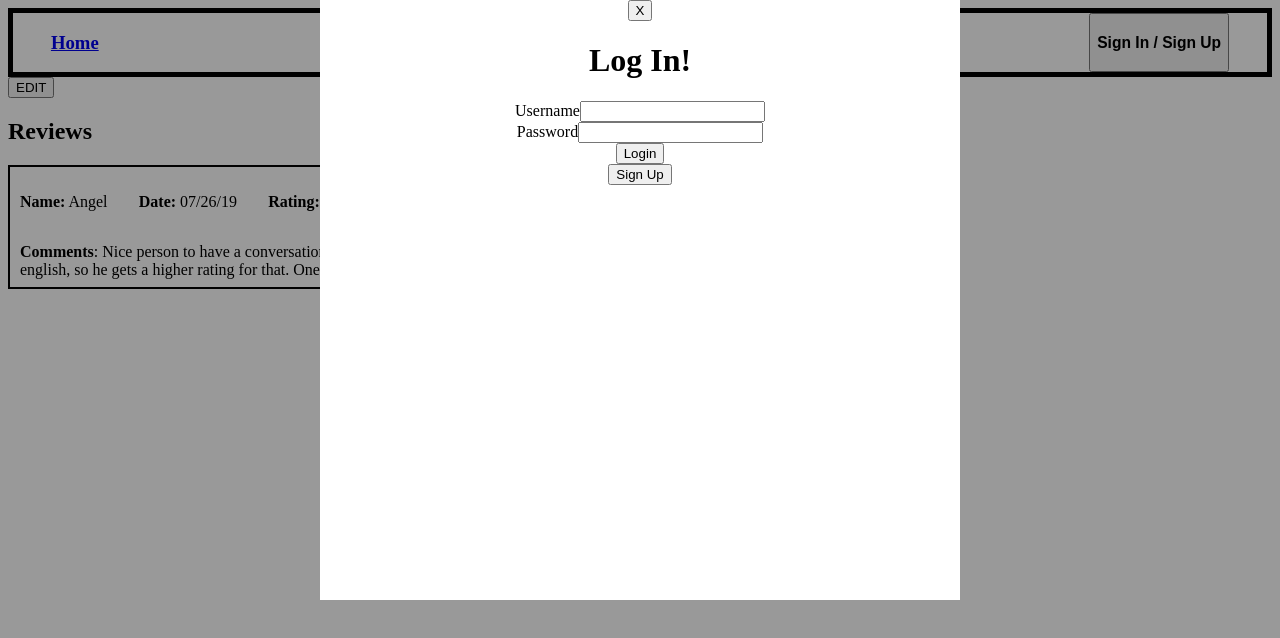
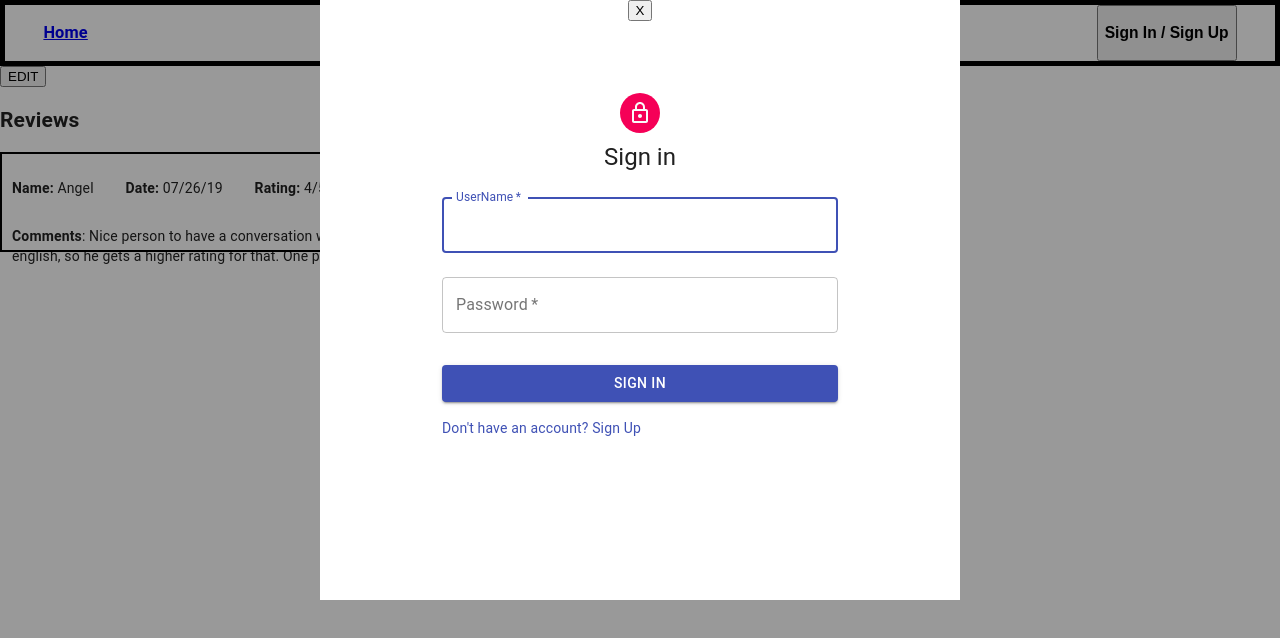
Before and after one commit to AngelEvelyn/Lang-Chat, a React app: page /profile in a window 1280 px wide. Both pictures are taken after a click on the button "Sign In / Sign Up". Shown: the top 638 px of the page. Built offline with nearby package versions, Linux system fonts and the light colour scheme; the HTML template or start-up script is replaced by a standard one.

Commit message:
update signin/up with material ui

```diff
--- a/client/Components/AuthModalContent.jsx
+++ b/client/Components/AuthModalContent.jsx
@@ -3,13 +3,16 @@ import styled from 'styled-components';
 
 import Login from './Login';
 import SignUp from './SignUp';
+import Test from './Test';
 
 function AuthModalContent({ setAuthModal }) {
   const [willSignUp, setWillSignUp] = useState(false)
   return (
     <Styled>
       <button onClick={() => setAuthModal(false)}>X</button>
-      {willSignUp ? <SignUp setAuthModal={setAuthModal} /> : <Login setAuthModal={setAuthModal} setWillSignUp={setWillSignUp} />}
+      {willSignUp ? <SignUp setAuthModal={setAuthModal} /> : <Test setAuthModal={setAuthModal} setWillSignUp={setWillSignUp} />}
+      {/* <Login setAuthModal={setAuthModal} setWillSignUp={setWillSignUp} /> */}
+
     </Styled>
   )
 }
--- a/client/Components/SignUp.jsx
+++ b/client/Components/SignUp.jsx
@@ -1,81 +1,272 @@
-import React, { useState, useContext } from 'react';
+import React, { useState, useContext, useRef } from 'react';
 import styled from 'styled-components';
 import axios from 'axios';
 
+//material ui dependencies
+import Avatar from '@material-ui/core/Avatar';
+import Button from '@material-ui/core/Button';
+import CssBaseline from '@material-ui/core/CssBaseline';
+import TextField from '@material-ui/core/TextField';
+import Grid from '@material-ui/core/Grid';
+import LockOutlinedIcon from '@material-ui/icons/LockOutlined';
+import Typography from '@material-ui/core/Typography';
+import { makeStyles } from '@material-ui/core/styles';
+import Container from '@material-ui/core/Container';
+
+
 function SignUp({ setAuthModal }) {
-  const [username, setUserName] = useState('')
-  const [email, setEmail] = useState('')
-  const [password1, setPassword1] = useState('')
-  const [password2, setPassword2] = useState('')
-  const [pictureUrl, setPicUrl] = useState('')
-  const [aboutMe, setAboutMe] = useState('')
+  const classes = useStyles();
+  const [values, setValues] = useState({
+    username: '',
+    email: '',
+    password: '',
+    aboutMe: '',
+  })
+  const file = useRef(null)
 
   const handleSubmit = (e) => {
     e.preventDefault()
+    console.log(values)
+    console.log(file.current.files[0])
 
-    console.log(username);
-    console.log(email);
-    console.log(password1);
-    console.log(password2);
-    console.log(pictureUrl);
-    console.log(aboutMe);
+    let formData = new FormData();
+    formData.append('file', file.current.files[0]);
 
-    axios.post('/api/auth/signup', {
-      username,
-      email,
-      pictureUrl,
-      aboutMe,
-      password: password1
-    })
-      .then(data => {
-        console.log(data)
-      })
-      .catch(err => console.log(err))
+    // fetch('/api/upload', {
+    //   method: 'POST',
+    //   body: formData
+    // })
+    //   .then(res => res.json())
+    //   .then(imgURL => {
+    //     let data = {
+    //       user_id: this.props.userInfo.user_id,
+    //       item_name: this.props.formControls.itemName,
+    //       description: this.props.formControls.description,
+    //       pic_url: imgURL
+    //     };
+    //     console.log('about to emit message');
+    //     fetch('/api/items', {
+    //       method: 'POST',
+    //       headers: {
+    //         'Content-Type': 'application/json'
+    //       },
+    //       body: JSON.stringify(data)
+    //     })
+    //       .then(res => res.json())
+    //       .then(parsedData => {
+    //         socket.emit('addedItemFromClient', 'someone added an item! ');
+    //         this.props.exitSell();
+    //       }); //exits sell modal
+    //   })
+    //   .catch(err => console.log(err));
+  }
 
-    setAuthModal(false)
-  }
+  const handleChange = name => event => {
+    setValues({ ...values, [name]: event.target.value });
+  };
+
   return (
-    <>
-      <h1>SIGN UP!</h1>
-
-      <form name="form" onSubmit={handleSubmit}>
-        <div className='userNameDiv'>
-          <label htmlFor="username">Username</label>
-          <input type="text" className="form-control" name="username" value={username} onChange={(e) => setUserName(e.target.value)} />
-        </div>
-
-        <div className='emailDiv'>
-          <label htmlFor="email">Email</label>
-          <input type="email" className="form-control" name="email" value={email} onChange={(e) => setEmail(e.target.value)} />
-        </div>
-
-        <div className='password1Div'>
-          <label htmlFor="password1">Password1</label>
-          <input type="password" className="form-control" name="password1" value={password1} onChange={(e) => setPassword1(e.target.value)} />
-        </div>
-
-        <div className='password2Div'>
-          <label htmlFor="password2">Password2</label>
-          <input type="password" className="form-control" name="password2" value={password2} onChange={(e) => setPassword2(e.target.value)} />
-        </div>
-
-        <div className='picUrlDiv'>
-          <label htmlFor="picUrl">Pic Url</label>
-          <input type="text" className="form-control" name="picUrl" value={pictureUrl} onChange={(e) => setPicUrl(e.target.value)} />
-        </div>
-
-        <div className='aboutMeDiv'>
-          <label htmlFor="aboutMe">About Me</label>
-          <textarea name="aboutMe" cols="30" rows="5" value={aboutMe} onChange={e => setAboutMe(e.target.value)}></textarea>
-        </div>
-
-        <div className="loginButton">
-          <button className="btn btn-primary">SignUp</button>
-        </div>
-
-      </form>
-    </>
-  )
+    <Container component="main" maxWidth="xs">
+      <CssBaseline />
+      <div className={classes.paper}>
+        <Avatar className={classes.avatar}>
+          <LockOutlinedIcon />
+        </Avatar>
+        <Typography component="h1" variant="h5">
+          Sign up
+        </Typography>
+        <form className={classes.form} noValidate>
+          <Grid container spacing={2}>
+            <Grid item xs={12} sm={6}>
+              <TextField
+                autoComplete="username"
+                name="username"
+                variant="outlined"
+                required
+                fullWidth
+                id="username"
+                label="Username"
+                autoFocus
+                onChange={handleChange('username')}
+              />
+            </Grid>
+            <Grid item xs={12} sm={6}>
+              <TextField
+                variant="outlined"
+                required
+                fullWidth
+                id="password"
+                label="Password"
+                name="password"
+                autoComplete="password"
+                type="password"
+                onChange={handleChange('password')}
+              />
+            </Grid>
+            <Grid item xs={12}>
+              <TextField
+                variant="outlined"
+                required
+                fullWidth
+                id="email"
+                label="Email Address"
+                name="email"
+                autoComplete="email"
+                onChange={handleChange('email')}
+              />
+            </Grid>
+            <Grid item xs={12}>
+              <TextField
+                variant="outlined"
+                required
+                fullWidth
+                name="aboutme"
+                label="About Me"
+                id="aboutMe"
+                type="textArea"
+                autoComplete="aboutMe"
+                onChange={handleChange('aboutMe')}
+              />
+            </Grid>
+            <Grid item xs={12}>
+              <input
+                accept="image/*"
+                className={classes.input}
+                // style={{ display: 'none' }}
+                id="raised-button-file"
+                multiple
+                type="file"
+                ref={file}
+              />
+              <label id='uploadphotolabel' htmlFor="raised-button-file">
+                {/* <Button variant="raised" component="span" className={classes.button}>
+                  Upload
+                 </Button> */}
+                Upload Profile Photo
+              </label>
+            </Grid>
+          </Grid>
+          <Button
+            type="submit"
+            fullWidth
+            variant="contained"
+            color="primary"
+            className={classes.submit}
+            onClick={handleSubmit}
+          >
+            Sign Up
+          </Button>
+        </form>
+      </div>
+    </Container>
+  );
 }
 
+
+const useStyles = makeStyles(theme => ({
+  '@global': {
+    body: {
+      backgroundColor: theme.palette.common.white,
+    },
+  },
+  uploadphotolabel: {
+    color: 'grey',
+  },
+  paper: {
+    marginTop: theme.spacing(2),
+    display: 'flex',
+    flexDirection: 'column',
+    alignItems: 'center',
+  },
+  avatar: {
+    margin: theme.spacing(1),
+    backgroundColor: theme.palette.secondary.main,
+  },
+  form: {
+    width: '100%', // Fix IE 11 issue.
+    marginTop: theme.spacing(3),
+  },
+  submit: {
+    margin: theme.spacing(3, 0, 2),
+  },
+}));
+
+
+
+
+// const [username, setUserName] = useState('')
+// const [email, setEmail] = useState('')
+// const [password1, setPassword1] = useState('')
+// const [password2, setPassword2] = useState('')
+// const [pictureUrl, setPicUrl] = useState('')
+// const [aboutMe, setAboutMe] = useState('')
+
+// const handleSubmit = (e) => {
+//   e.preventDefault()
+
+//   console.log(username);
+//   console.log(email);
+//   console.log(password1);
+//   console.log(password2);
+//   console.log(pictureUrl);
+//   console.log(aboutMe);
+
+//   axios.post('/api/auth/signup', {
+//     username,
+//     email,
+//     pictureUrl,
+//     aboutMe,
+//     password: password1
+//   })
+//     .then(data => {
+//       console.log(data)
+//     })
+//     .catch(err => console.log(err))
+
+//   setAuthModal(false)
+// }
+// return (
+//   <>
+//     <h1>SIGN UP!</h1>
+
+//     <form name="form" onSubmit={handleSubmit}>
+//       <div className='userNameDiv'>
+//         <label htmlFor="username">Username</label>
+//         <input type="text" className="form-control" name="username" value={username} onChange={(e) => setUserName(e.target.value)} />
+//       </div>
+
+//       <div className='emailDiv'>
+//         <label htmlFor="email">Email</label>
+//         <input type="email" className="form-control" name="email" value={email} onChange={(e) => setEmail(e.target.value)} />
+//       </div>
+
+//       <div className='password1Div'>
+//         <label htmlFor="password1">Password1</label>
+//         <input type="password" className="form-control" name="password1" value={password1} onChange={(e) => setPassword1(e.target.value)} />
+//       </div>
+
+//       <div className='password2Div'>
+//         <label htmlFor="password2">Password2</label>
+//         <input type="password" className="form-control" name="password2" value={password2} onChange={(e) => setPassword2(e.target.value)} />
+//       </div>
+
+//       <div className='picUrlDiv'>
+//         <label htmlFor="picUrl">Pic Url</label>
+//         <input type="text" className="form-control" name="picUrl" value={pictureUrl} onChange={(e) => setPicUrl(e.target.value)} />
+//       </div>
+
+//       <div className='aboutMeDiv'>
+//         <label htmlFor="aboutMe">About Me</label>
+//         <textarea name="aboutMe" cols="30" rows="5" value={aboutMe} onChange={e => setAboutMe(e.target.value)}></textarea>
+//       </div>
+
+//       <div className="loginButton">
+//         <button className="btn btn-primary">SignUp</button>
+//       </div>
+
+//     </form>
+//   </>
+// )
+// }
+
 export default SignUp;
--- /dev/null
+++ b/client/Components/Test.jsx
@@ -0,0 +1,140 @@
+import React, { useState, useContext} from 'react';
+import axios from 'axios';
+
+import { Context } from '../Context.jsx';
+
+
+import Avatar from '@material-ui/core/Avatar';
+import Button from '@material-ui/core/Button';
+import CssBaseline from '@material-ui/core/CssBaseline';
+import TextField from '@material-ui/core/TextField';
+import Link from '@material-ui/core/Link';
+import Grid from '@material-ui/core/Grid';
+import LockOutlinedIcon from '@material-ui/icons/LockOutlined';
+import Typography from '@material-ui/core/Typography';
+import { makeStyles } from '@material-ui/core/styles';
+import Container from '@material-ui/core/Container';
+
+
+export default function SignIn({ setAuthModal, setWillSignUp }) {
+  const classes = useStyles();
+  const { dispatchCurrUser } = useContext(Context)
+  const [values, setValues] = React.useState({
+    username: '',
+    password: ''
+  });
+
+  const handleSubmit = e => {
+    e.preventDefault()
+    console.log(values)
+
+    axios.post('/api/auth/signin', {
+      username: values.username,
+      password: values.password,
+    })
+      .then(data => {
+        console.log(data)
+        dispatchCurrUser({
+          type: 'SET_CURR_USER',
+          payload: {
+            username: data.data.result.username,
+            userId: data.data.result.userId
+          }
+        })
+      })
+      .catch(err => console.log(err))
+
+    setAuthModal(false)
+  }
+
+  const handleChange = name => event => {
+    setValues({ ...values, [name]: event.target.value });
+  };
+
+  return (
+    <Container component="main" maxWidth="xs">
+      <CssBaseline />
+      <div className={classes.paper}>
+        <Avatar className={classes.avatar}>
+          <LockOutlinedIcon />
+        </Avatar>
+        <Typography component="h1" variant="h5">
+          Sign in
+        </Typography>
+        <form className={classes.form} noValidate>
+          <TextField
+            variant="outlined"
+            margin="normal"
+            required
+            fullWidth
+            id="Username"
+            label="UserName"
+            name="Username"
+            autoComplete="Username"
+            autoFocus
+            onChange={handleChange('username')}
+          />
+          <TextField
+            variant="outlined"
+            margin="normal"
+            required
+            fullWidth
+            name="password"
+            label="Password"
+            type="password"
+            id="password"
+            autoComplete="current-password"
+            onChange={handleChange('password')}
+          />
+          <Button
+            type="submit"
+            fullWidth
+            variant="contained"
+            color="primary"
+            className={classes.submit}
+            onClick={e => handleSubmit(e)}
+          >
+            Sign In
+          </Button>
+          <Grid container>
+            {/* <Grid item xs>
+              <Link href="#" variant="body2">
+                Forgot password?
+              </Link>
+            </Grid> */}
+            <Grid item>
+              <Link href="#" onClick={() => setWillSignUp(true)} variant="body2">
+                {"Don't have an account? Sign Up"}
+              </Link>
+            </Grid>
+          </Grid>
+        </form>
+      </div>
+    </Container>
+  );
+}
+
+const useStyles = makeStyles(theme => ({
+  '@global': {
+    body: {
+      backgroundColor: theme.palette.common.white,
+    },
+  },
+  paper: {
+    marginTop: theme.spacing(8),
+    display: 'flex',
+    flexDirection: 'column',
+    alignItems: 'center',
+  },
+  avatar: {
+    margin: theme.spacing(1),
+    backgroundColor: theme.palette.secondary.main,
+  },
+  form: {
+    width: '100%', // Fix IE 11 issue.
+    marginTop: theme.spacing(1),
+  },
+  submit: {
+    margin: theme.spacing(3, 0, 2),
+  },
+}));
--- a/package.json
+++ b/package.json
@@ -22,6 +22,8 @@
   },
   "homepage": "https://github.com/javs-24/Lang-Chat#readme",
   "dependencies": {
+    "@material-ui/core": "^4.3.0",
+    "@material-ui/icons": "^4.2.1",
     "axios": "^0.19.0",
     "body-parser": "^1.19.0",
     "cookie-parser": "^1.4.4",
```
Also changed, not shown: 1 other file (tests, documents, lock files or other folders).
